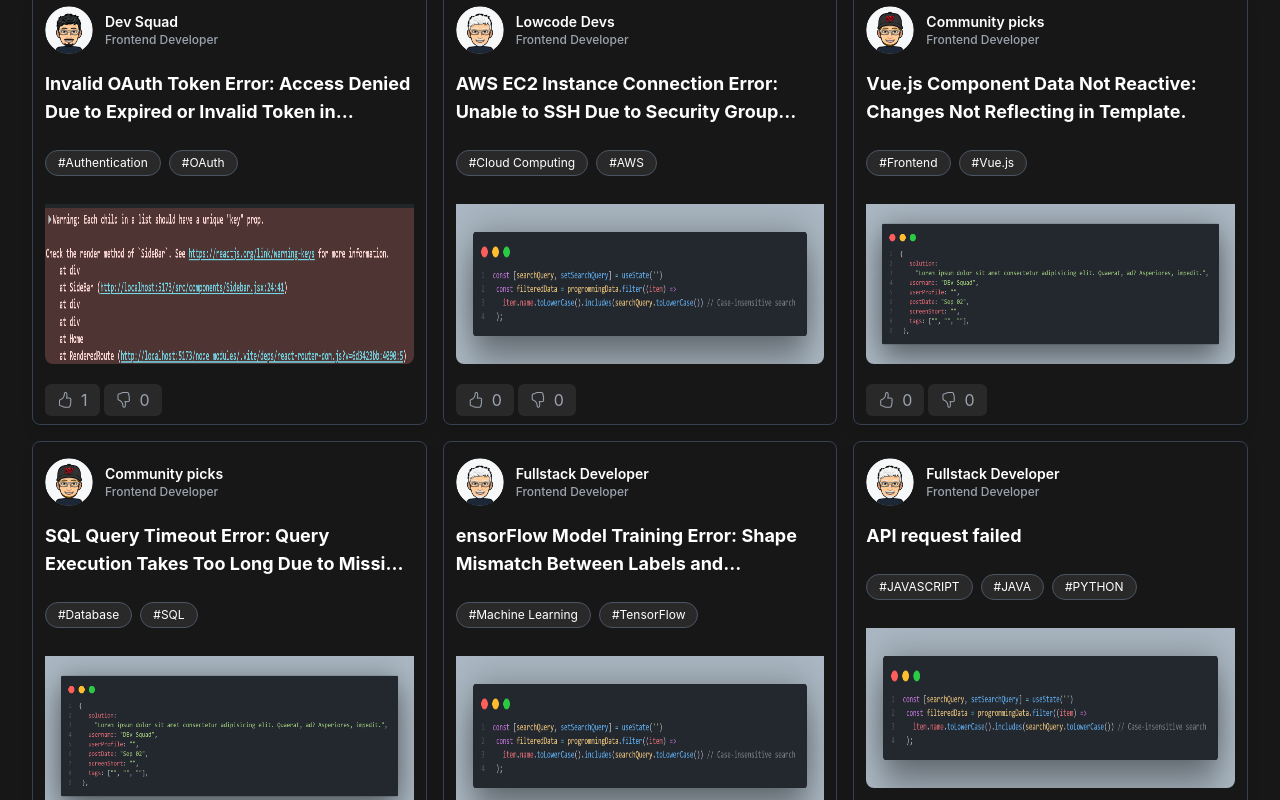
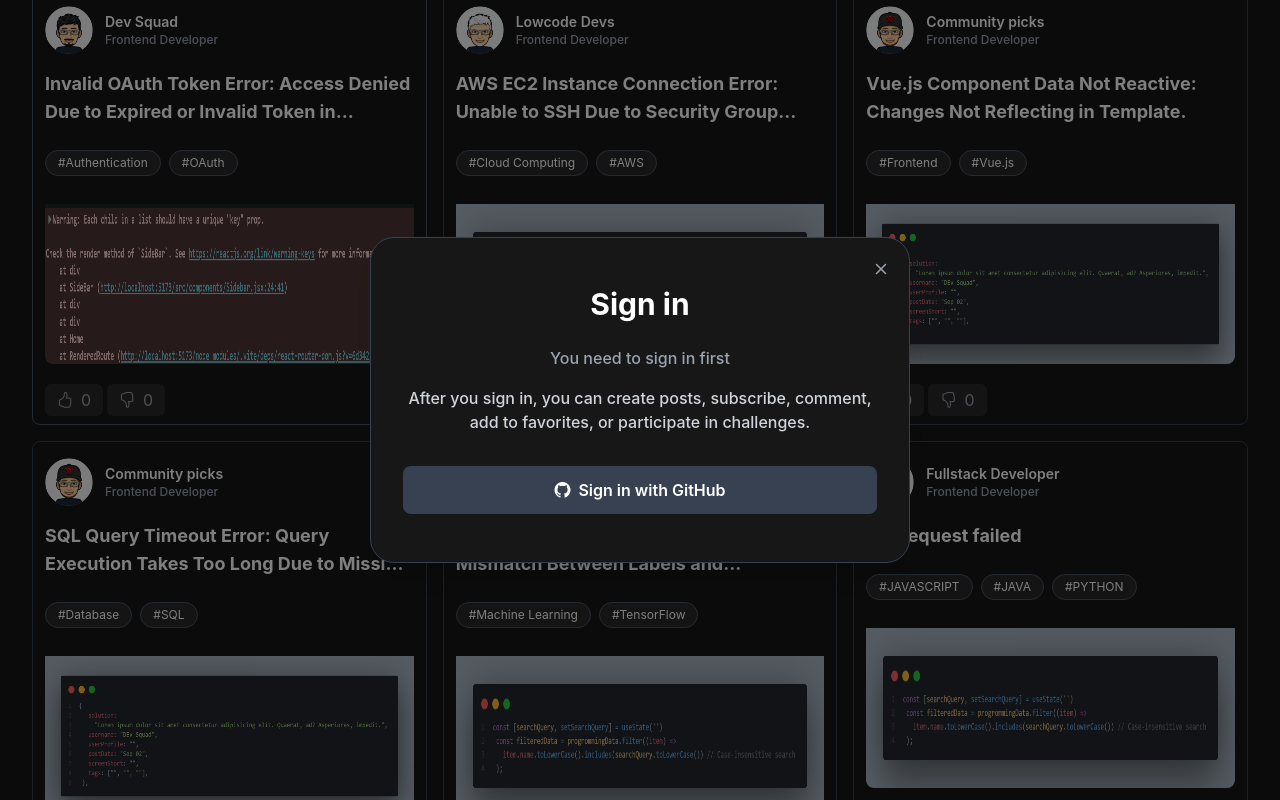
Before and after one commit to GideonJulian/DevPost, a React (Vite) app: page / in a window 1280 px wide. Both pictures are taken after a click on the icon 65 px from the left and 400 px from the top of the page. Built offline with nearby package versions, Linux system fonts and the light colour scheme.

Commit message:
modal added (2)

```diff
--- a/src/components/HomeComponents/PostCard.jsx
+++ b/src/components/HomeComponents/PostCard.jsx
@@ -1,4 +1,5 @@
 import React, { useState } from "react";
+import SignUpPropt from "../SignUpPropt";
 
 const PostCard = ({
   id,
@@ -8,14 +9,23 @@ const PostCard = ({
   userName,
   postTags,
   onClick,
+  isLoggedIn
 }) => {
   const [likes, setLikes] = useState(0);
   const [disLikes, setDisLikes] = useState(0);
-
+  const [showLoginModal, setShowLoginModal] =  useState(false)
   // Handle Like button click
   const handleLike = () => {
+    if(!isLoggedIn){
+      setShowLoginModal(true)
+      return
+    }
     // Only increment likes if the post hasn't been disliked
     if (likes === 0 && disLikes === 0) {
+      if (!isLoggedIn) {
+        setShowLoginModal(true);
+        return;
+      }
       setLikes(1);
     } else if (likes === 1) {
       setLikes(0);
@@ -37,6 +47,7 @@ const PostCard = ({
       setDisLikes(1);
     }
   };
+  const closeModal = () => setShowLoginModal(false);
   return (
     <div className="post-card cursor-pointer shadow-lg border border-gray-700 rounded-lg bg-sidebar-b transition-shadow hover:shadow-none hover:border-gray-600">
       <div className="py-4 px-3">
@@ -109,6 +120,11 @@ const PostCard = ({
           <span className=" text-light-grey">{disLikes}</span>
         </div>
       </div>
+      {
+        showLoginModal && (
+          <SignUpPropt close={closeModal}/>
+        )
+      }
     </div>
   );
 };
--- a/src/components/SignUpPropt.jsx
+++ b/src/components/SignUpPropt.jsx
@@ -2,7 +2,7 @@ import React from "react";
 
 const SignUpPropt = ({close}) => {
   return (
-    <div className="fixed inset-0 flex items-center justify-center bg-black bg-opacity-50 p-4 z-10  ">
+    <div className="fixed inset-0 flex items-center justify-center bg-black bg-opacity-50 p-4 z-10 top-0 bottom-0  ">
     <div className="relative bg-dark-700 max-w-[540px] w-full z-10 rounded-3xl overflow-hidden border border-gray-700 shadow-xl">
       {/* Close Button */}
       <button
```
